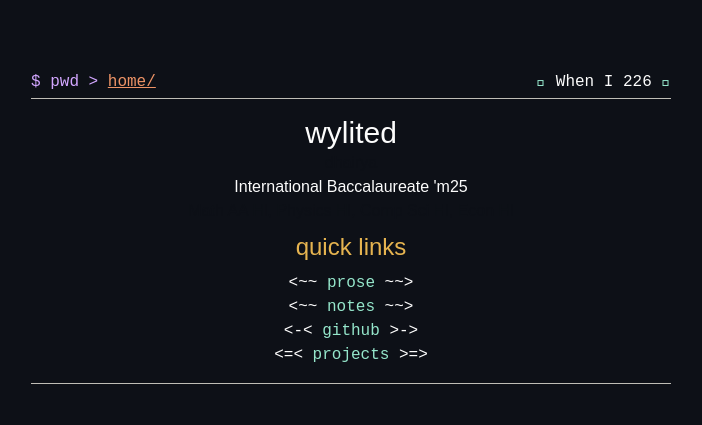
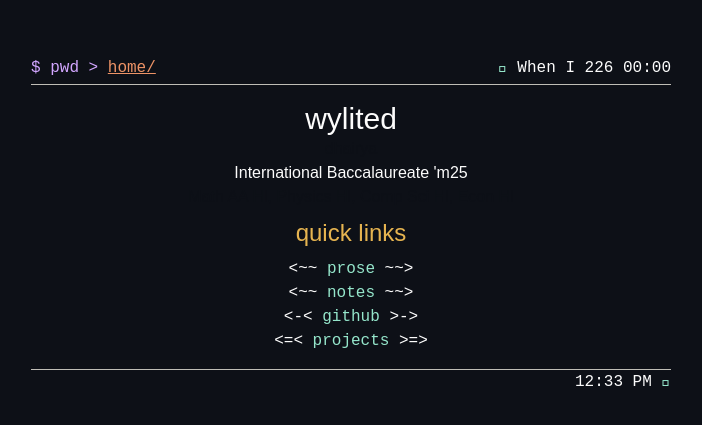
Before and after one commit to wylited/webx, a website: page index.html in a window 1280 px wide. Shown: the part 173-598 px from the top of the page, without its empty margins (289-991 px from the left). Drawn offline with nearby package versions, Linux system fonts and the light colour scheme; files that its build step writes are made by us from their sources; a web font is replaced by a local one.

Commit message:
cooler homepage

```diff
--- a/index.html
+++ b/index.html
@@ -6,7 +6,7 @@
         <title>wypage</title>
         <link href="/dist/style.css" rel="stylesheet">
         <script src="/dist/htmx.min.js"></script>
-        <script src="/toggle.js"></script>
+        <script src="/scripts.js"></script>
     </head>
     <body>
         <div class="flex flex-col items-center justify-center min-h-screen w-full py-10 bg-white dark:bg-black-dark">
--- a/package.json
+++ b/package.json
@@ -7,7 +7,7 @@
     "build": "npm run clean && npm run build:css && npm run build:js && npm run build:html && npm run build:audio",
     "clean": "rimraf public/dist",
     "build:css": "tailwindcss -i ./src/input.css -o ./public/dist/style.css --minify",
-    "build:js": "esbuild src/htmx.js --bundle --outfile=public/dist/htmx.min.js --minify && cp src/toggle.js public/",
+    "build:js": "esbuild src/htmx.js --bundle --outfile=public/dist/htmx.min.js --minify && cp src/scripts.js public/",
     "build:html": "cp index.html public/ && cp src/*.html public/",
     "build:audio": "cp src/wheni226.mp3 public/dist/"
   },
--- a/src/home.html
+++ b/src/home.html
@@ -10,10 +10,9 @@
     </div>
     <div class="text-center font-mono">
         <audio id="audio" src="dist/wheni226.mp3" loop></audio>
-        <p>
+        <p id="song">
             <button id="audioBtn" onclick="togglePlay()"></button>
-            When I 226
-            <button id="themeBtn" onclick="toggleTheme()"></button>
+            When I 226 <span id="duration">00:00</span>
         </p>
     </div>
 </div>
@@ -27,3 +26,14 @@
     <p class="font-mono"><-< <a href="https://github.com/wylited" target="_blank">github</a> >-></p>
     <p class="font-mono"><=< <button hx-get="/projects.html" hx-target="#content">projects</button> >=></p>
 </div>
+<div class="flex justify-between items-center mb-1">
+    <div class="content-center">
+    </div>
+    <div class="text-center font-mono">
+        <audio id="audio" src="dist/wheni226.mp3" loop></audio>
+        <span id="time">
+            11:59
+        </span>
+        <button id="themeBtn" onclick="toggleTheme()"></button>
+    </div>
+</div>
--- a/src/input.css
+++ b/src/input.css
@@ -12,6 +12,10 @@
   h2 {
     @apply text-black dark:text-white;
   }
+  span {
+    @apply text-black dark:text-white;
+  }
+
 }
 
 @layer components {
--- /dev/null
+++ b/src/scripts.js
@@ -0,0 +1,39 @@
+function togglePlay() {
+  const audio = document.getElementById('audio');
+  const button = document.getElementById('audioBtn');
+  if (audio.paused) {
+    audio.play();
+    button.textContent = '';
+  } else {
+    audio.pause();
+    button.textContent = '';
+  }
+}
+
+function toggleTheme() {
+  const html = document.documentElement; // Use html element instead of body
+  html.classList.toggle('dark');
+  const themeButton = document.getElementById('themeBtn');
+  themeButton.textContent = html.classList.contains('dark') ? '' : '';
+}
+
+function updateTime() {
+  const timeElement = document.getElementById('time');
+  const now = new Date();
+  timeElement.textContent = now.toLocaleTimeString('en-US', {
+    hour: 'numeric',
+    minute: '2-digit',
+    hour12: true
+  });
+}
+
+function updateDuration() {
+  const audio = document.getElementById('audio');
+  const duration = document.getElementById('duration');
+
+  duration.textContent = `${Math.floor(audio.currentTime / 60).toString().padStart(2, '0')}:${Math.floor(audio.currentTime % 60).toString().padStart(2, '0')}`;
+}
+
+
+setInterval(updateTime, 1000);
+setInterval(updateDuration, 1000);
--- a/src/toggle.js
+++ /dev/null
@@ -1,18 +0,0 @@
-function togglePlay() {
-  const audio = document.getElementById('audio');
-  const button = document.getElementById('audioBtn');
-  if (audio.paused) {
-    audio.play();
-    button.textContent = '';
-  } else {
-    audio.pause();
-    button.textContent = '';
-  }
-}
-
-function toggleTheme() {
-  const html = document.documentElement; // Use html element instead of body
-  html.classList.toggle('dark');
-  const themeButton = document.getElementById('themeBtn');
-  themeButton.textContent = html.classList.contains('dark') ? '' : '';
-}
```
